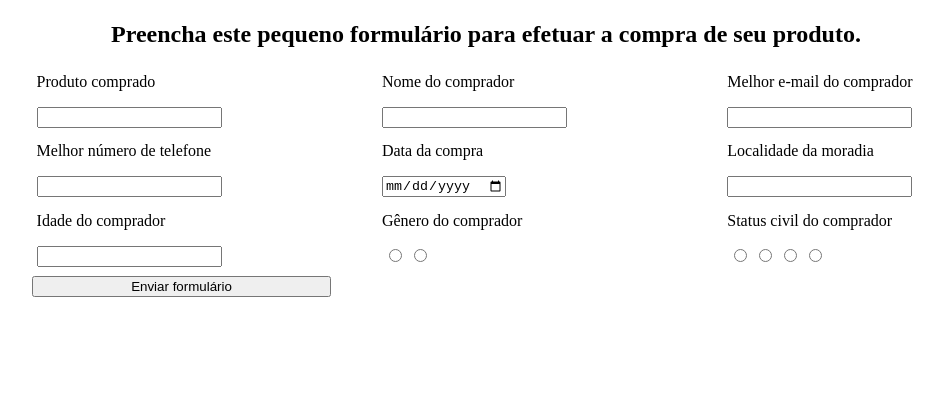
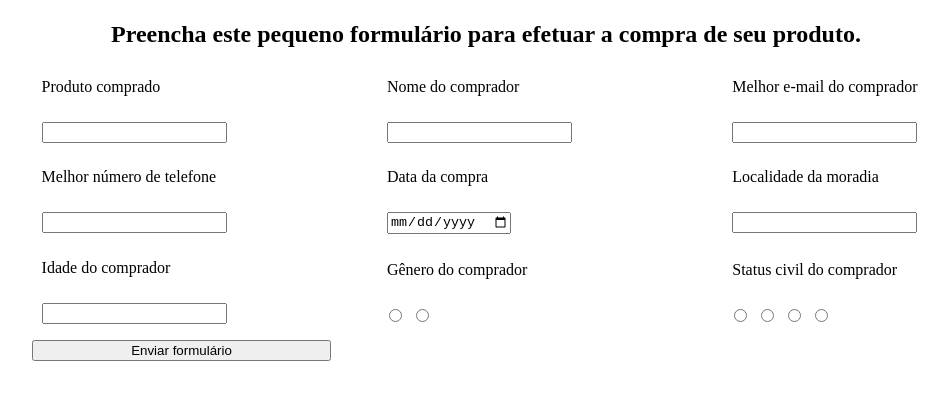
Before and after one commit to Guilherme-Porto-Silva/crmProjectFirstGuigui-chan, a plain HTML site: page index.html in a window 1280 px wide. Shown: the part 151-550 px from the top of the page, without its empty margins (154-1102 px from the left). Drawn offline with Linux system fonts and the light colour scheme.

Commit message:
Update index.html first

```diff
--- a/index.html
+++ b/index.html
@@ -34,6 +34,8 @@
         }
 
         input:focus{ border-width: 0.5rem; }
+
+        label, input{ margin: 5px; }
 
     </style>
 
@@ -154,7 +156,7 @@
 
             <legend id="generoInput">
 
-<input type="radio" name="generoInput">    <input type="radio" name="generoInput">
+<input type="radio" name="generoInput" placeholder="Masculino">    <input type="radio" name="generoInput" placeholder="Feminino">
 
             </legend>
 
@@ -166,9 +168,9 @@
 
             <legend id="statusInput">
 
-<input type="radio" name="statusInput">   <input type="radio" name="statusInput">
+<input type="radio" name="statusInput" placeholder="Solteiro">   <input type="radio" name="statusInput" placeholder="Namorando">
 
-<input type="radio" name="statusInput">   <input type="radio" name="statusInput">
+<input type="radio" name="statusInput" placeholder="Casado">   <input type="radio" name="statusInput" placeholder="Divorciado">
 
             </legend>
 
```
